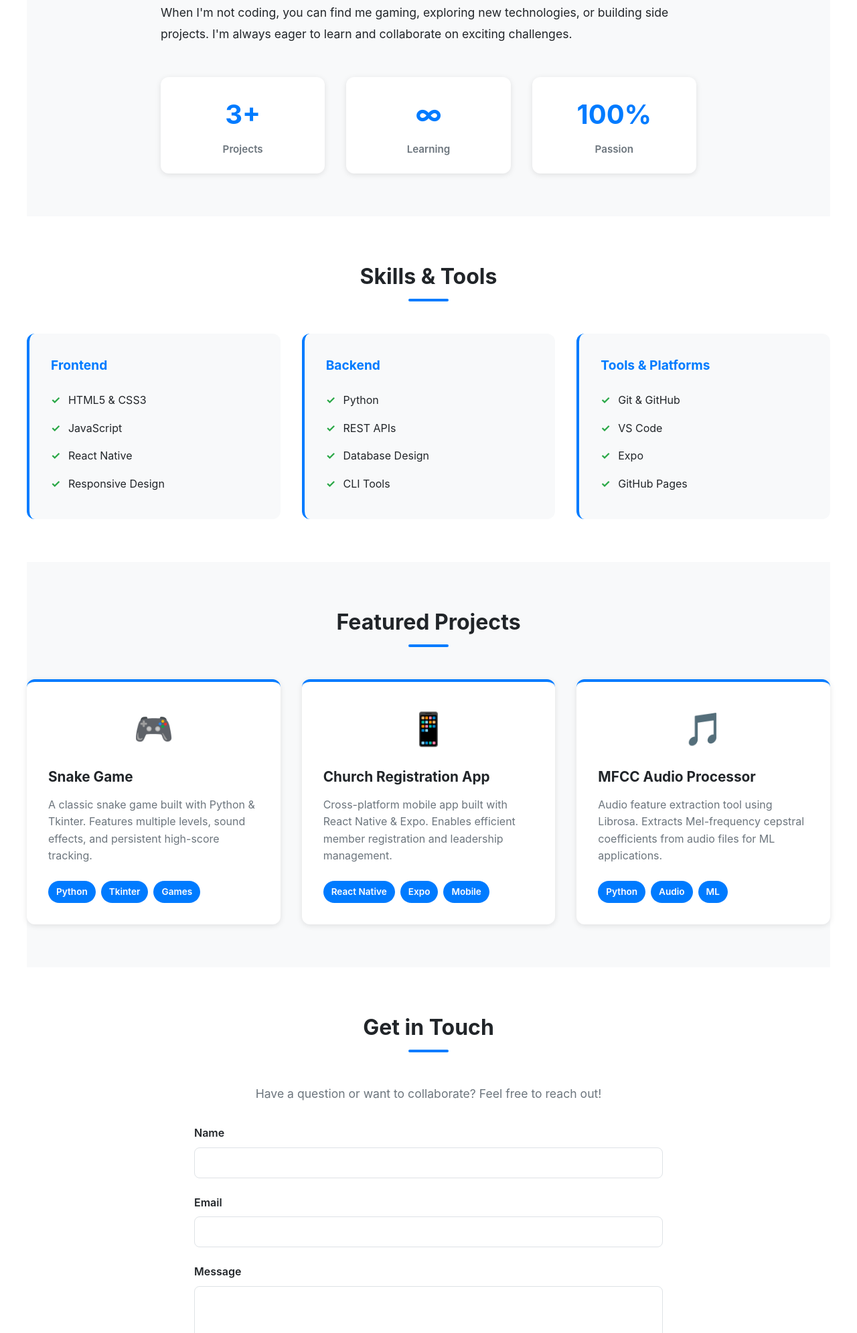
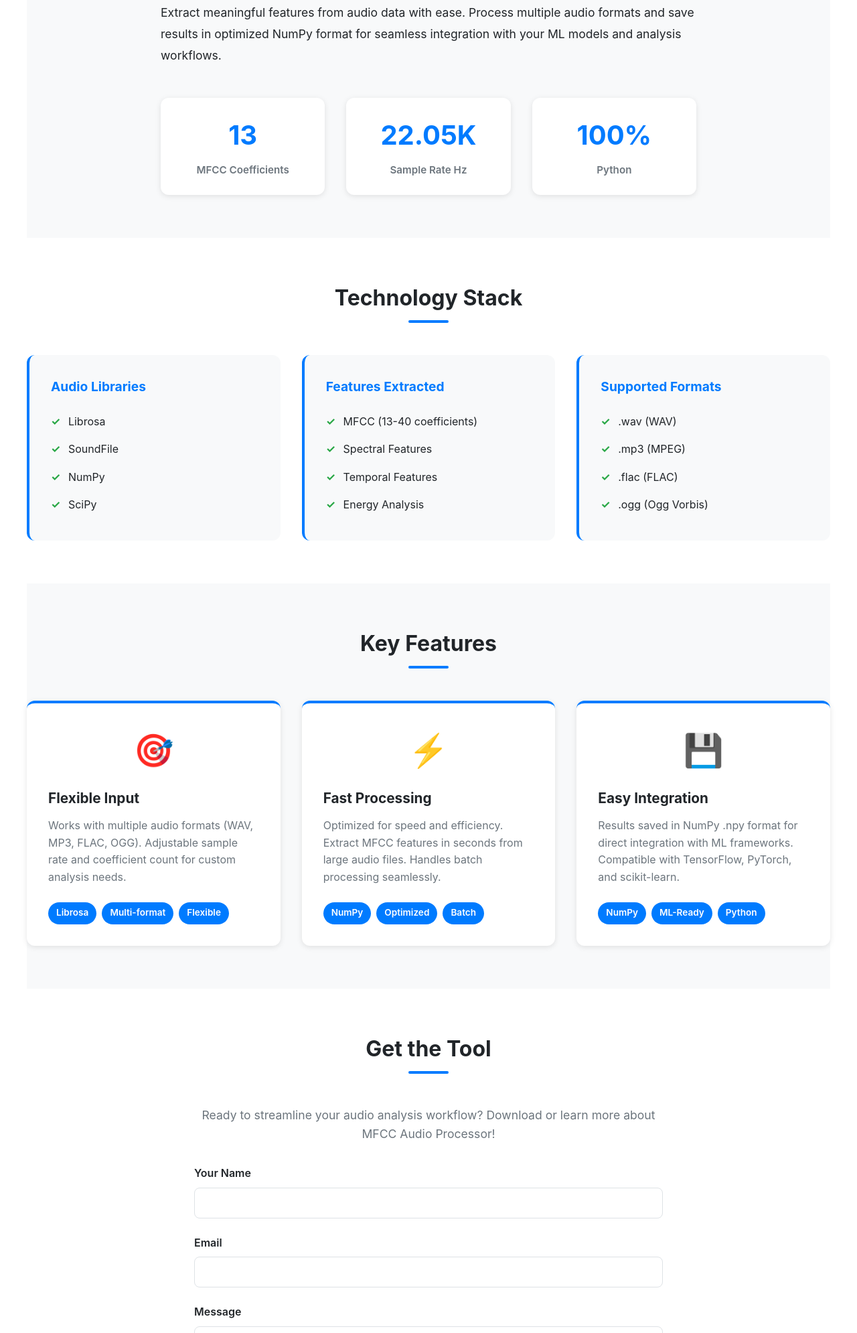
Before and after one commit to walteropp/My-first-site-, a plain HTML site: page index.html in a window 1280 px wide. Shown: the part 810-2800 px from the top of the page at 67% size. Drawn offline with Linux system fonts and the light colour scheme.

Commit message:
Rebrand main page to MFCC Audio Processor showcase

```diff
--- a/index.html
+++ b/index.html
@@ -3,20 +3,20 @@
 <head>
   <meta charset="utf-8">
   <meta name="viewport" content="width=device-width,initial-scale=1">
-  <meta name="description" content="Walter's portfolio - Developer, creator, and innovator">
+  <meta name="description" content="MFCC Audio Processor - Professional Mel-frequency cepstral coefficient extraction tool">
   <meta name="theme-color" content="#007bff">
-  <title>Walter - Developer & Creator</title>
+  <title>MFCC Audio Processor | Audio Feature Extraction</title>
   <link rel="stylesheet" href="styles.css">
 </head>
 <body>
   <header class="site-header">
     <div class="container">
       <div class="header-content">
-        <h1 class="site-title">Walter</h1>
+        <h1 class="site-title">MFCC Processor</h1>
         <nav class="nav">
           <a href="#about">About</a>
-          <a href="#skills">Skills</a>
-          <a href="#projects">Projects</a>
+          <a href="#skills">Tech Stack</a>
+          <a href="#projects">Features</a>
           <a href="#contact">Contact</a>
         </nav>
       </div>
@@ -27,11 +27,11 @@
     <section class="hero">
       <div class="container">
         <div class="hero-content">
-          <h2>Hi, I'm Walter</h2>
-          <p>A passionate developer building web applications, games, and tools. Specialized in Python, web technologies, and innovative solutions.</p>
+          <h2>MFCC Audio Processor</h2>
+          <p>Professional Mel-frequency cepstral coefficient extraction tool. Built with Python & Librosa for machine learning and audio analysis applications.</p>
           <div class="hero-buttons">
-            <a class="btn btn-primary" href="#projects">View My Work</a>
-            <a class="btn btn-secondary" href="#contact">Get in Touch</a>
+            <a class="btn btn-primary" href="#features">Learn More</a>
+            <a class="btn btn-secondary" href="#contact">Get Started</a>
           </div>
         </div>
       </div>
@@ -39,24 +39,24 @@
 
     <section id="about" class="about container">
       <div class="section-header">
-        <h3>About Me</h3>
+        <h3>About MFCC Tool</h3>
         <div class="underline"></div>
       </div>
       <div class="about-content">
-        <p>I'm a full-stack developer with experience in creating engaging web experiences and practical applications. My passion lies in turning ideas into reality through clean code and creative problem-solving.</p>
-        <p>When I'm not coding, you can find me gaming, exploring new technologies, or building side projects. I'm always eager to learn and collaborate on exciting challenges.</p>
+        <p>The MFCC Audio Processor is a powerful command-line tool designed for extracting Mel-frequency cepstral coefficients from audio files. Perfect for machine learning pipelines, audio analysis, and signal processing applications.</p>
+        <p>Extract meaningful features from audio data with ease. Process multiple audio formats and save results in optimized NumPy format for seamless integration with your ML models and analysis workflows.</p>
         <div class="highlights">
           <div class="highlight">
-            <span class="number">3+</span>
-            <span class="label">Projects</span>
+            <span class="number">13</span>
+            <span class="label">MFCC Coefficients</span>
           </div>
           <div class="highlight">
-            <span class="number">∞</span>
-            <span class="label">Learning</span>
+            <span class="number">22.05K</span>
+            <span class="label">Sample Rate Hz</span>
           </div>
           <div class="highlight">
             <span class="number">100%</span>
-            <span class="label">Passion</span>
+            <span class="label">Python</span>
           </div>
         </div>
       </div>
@@ -64,35 +64,35 @@
 
     <section id="skills" class="skills container">
       <div class="section-header">
-        <h3>Skills & Tools</h3>
+        <h3>Technology Stack</h3>
         <div class="underline"></div>
       </div>
       <div class="skills-grid">
         <div class="skill-card">
-          <h4>Frontend</h4>
+          <h4>Audio Libraries</h4>
           <ul>
-            <li>HTML5 & CSS3</li>
-            <li>JavaScript</li>
-            <li>React Native</li>
-            <li>Responsive Design</li>
+            <li>Librosa</li>
+            <li>SoundFile</li>
+            <li>NumPy</li>
+            <li>SciPy</li>
           </ul>
         </div>
         <div class="skill-card">
-          <h4>Backend</h4>
+          <h4>Features Extracted</h4>
           <ul>
-            <li>Python</li>
-            <li>REST APIs</li>
-            <li>Database Design</li>
-            <li>CLI Tools</li>
+            <li>MFCC (13-40 coefficients)</li>
+            <li>Spectral Features</li>
+            <li>Temporal Features</li>
+            <li>Energy Analysis</li>
           </ul>
         </div>
         <div class="skill-card">
-          <h4>Tools & Platforms</h4>
+          <h4>Supported Formats</h4>
           <ul>
-            <li>Git & GitHub</li>
-            <li>VS Code</li>
-            <li>Expo</li>
-            <li>GitHub Pages</li>
+            <li>.wav (WAV)</li>
+            <li>.mp3 (MPEG)</li>
+            <li>.flac (FLAC)</li>
+            <li>.ogg (Ogg Vorbis)</li>
           </ul>
         </div>
       </div>
@@ -100,38 +100,38 @@
 
     <section id="projects" class="projects container">
       <div class="section-header">
-        <h3>Featured Projects</h3>
+        <h3>Key Features</h3>
         <div class="underline"></div>
       </div>
       <div class="projects-grid">
         <article class="project-card">
-          <div class="project-header">🎮</div>
-          <h4>Snake Game</h4>
-          <p>A classic snake game built with Python & Tkinter. Features multiple levels, sound effects, and persistent high-score tracking.</p>
+          <div class="project-header">🎯</div>
+          <h4>Flexible Input</h4>
+          <p>Works with multiple audio formats (WAV, MP3, FLAC, OGG). Adjustable sample rate and coefficient count for custom analysis needs.</p>
           <div class="project-tags">
-            <span>Python</span>
-            <span>Tkinter</span>
-            <span>Games</span>
+            <span>Librosa</span>
+            <span>Multi-format</span>
+            <span>Flexible</span>
           </div>
         </article>
         <article class="project-card">
-          <div class="project-header">📱</div>
-          <h4>Church Registration App</h4>
-          <p>Cross-platform mobile app built with React Native & Expo. Enables efficient member registration and leadership management.</p>
+          <div class="project-header">⚡</div>
+          <h4>Fast Processing</h4>
+          <p>Optimized for speed and efficiency. Extract MFCC features in seconds from large audio files. Handles batch processing seamlessly.</p>
           <div class="project-tags">
-            <span>React Native</span>
-            <span>Expo</span>
-            <span>Mobile</span>
+            <span>NumPy</span>
+            <span>Optimized</span>
+            <span>Batch</span>
           </div>
         </article>
         <article class="project-card">
-          <div class="project-header">🎵</div>
-          <h4>MFCC Audio Processor</h4>
-          <p>Audio feature extraction tool using Librosa. Extracts Mel-frequency cepstral coefficients from audio files for ML applications.</p>
+          <div class="project-header">💾</div>
+          <h4>Easy Integration</h4>
+          <p>Results saved in NumPy .npy format for direct integration with ML frameworks. Compatible with TensorFlow, PyTorch, and scikit-learn.</p>
           <div class="project-tags">
+            <span>NumPy</span>
+            <span>ML-Ready</span>
             <span>Python</span>
-            <span>Audio</span>
-            <span>ML</span>
           </div>
         </article>
       </div>
@@ -139,14 +139,14 @@
 
     <section id="contact" class="contact container">
       <div class="section-header">
-        <h3>Get in Touch</h3>
+        <h3>Get the Tool</h3>
         <div class="underline"></div>
       </div>
       <div class="contact-content">
-        <p>Have a question or want to collaborate? Feel free to reach out!</p>
+        <p>Ready to streamline your audio analysis workflow? Download or learn more about MFCC Audio Processor!</p>
         <form class="contact-form" id="contactForm">
           <div class="form-group">
-            <label for="name">Name</label>
+            <label for="name">Your Name</label>
             <input type="text" id="name" name="name" required>
           </div>
           <div class="form-group">
@@ -155,17 +155,17 @@
           </div>
           <div class="form-group">
             <label for="message">Message</label>
-            <textarea id="message" name="message" rows="5" required></textarea>
+            <textarea id="message" name="message" rows="5" placeholder="Tell me how you plan to use MFCC..." required></textarea>
           </div>
-          <button type="submit" class="btn btn-primary">Send Message</button>
+          <button type="submit" class="btn btn-primary">Send Inquiry</button>
         </form>
         <div id="formStatus" aria-live="polite" class="form-status"></div>
         <div class="social-links">
-          <p>Connect with me:</p>
+          <p>Connect & Download:</p>
           <div class="links">
             <a href="https://github.com/walteropp" target="_blank" title="GitHub">GitHub</a>
-            <a href="https://twitter.com" target="_blank" title="Twitter">Twitter</a>
-            <a href="https://linkedin.com" target="_blank" title="LinkedIn">LinkedIn</a>
+            <a href="https://github.com/walteropp/My-first-site-" target="_blank" title="Project Repo">Project Repo</a>
+            <a href="mailto:walter@example.com" title="Email">Email</a>
           </div>
         </div>
       </div>
@@ -174,7 +174,7 @@
 
   <footer class="site-footer">
     <div class="container">
-      <p>&copy; 2025 Walter. Built with passion and deployed on GitHub Pages.</p>
+      <p>&copy; 2025 MFCC Audio Processor. Built with Python & deployed on GitHub Pages.</p>
     </div>
   </footer>
 
```
